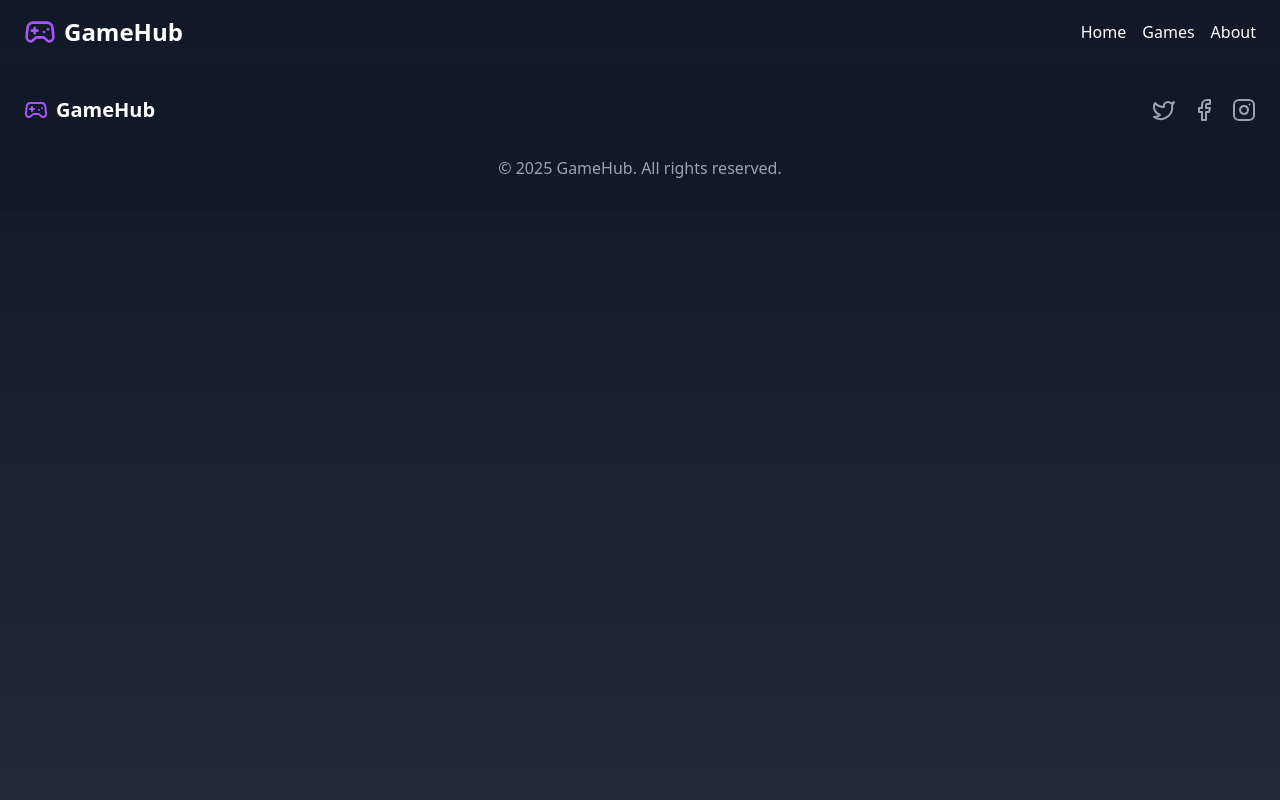
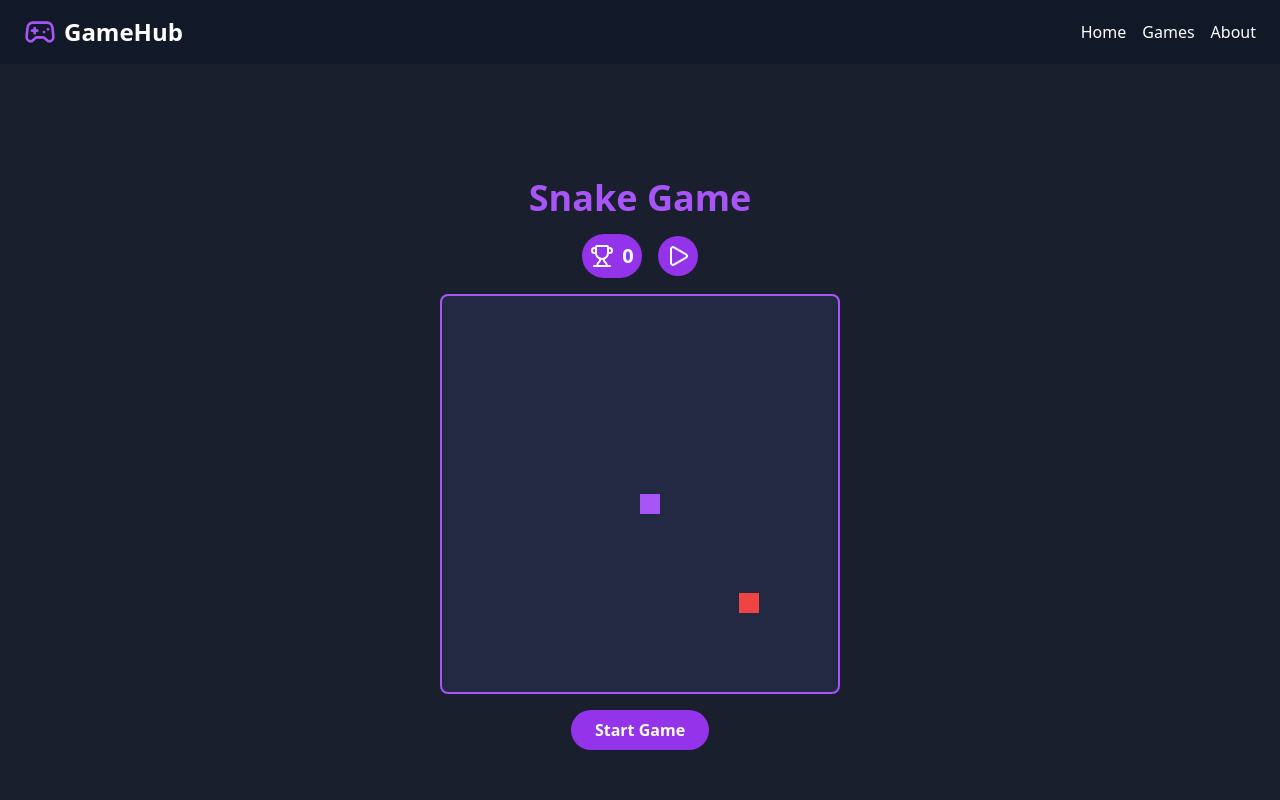
Before and after one commit to chouaib-skitou/GameHub, a Vue app in the folder frontend/: page /games/snake in a window 1280 px wide. Shown: the top 800 px of the page. Built offline with nearby package versions, Linux system fonts and the light colour scheme.

Commit message:
Add SnakeGame component and integrate into routing; update Games view to include SnakeGame

```diff
--- a/frontend/src/components/games/SnakeGame.vue
+++ b/frontend/src/components/games/SnakeGame.vue
@@ -0,0 +1,223 @@
+<template>
+    <div class="flex flex-col items-center justify-center min-h-screen bg-[#1a1f2e] text-white p-4">
+      <h1 class="text-4xl font-bold mb-4 text-purple-500">Snake Game</h1>
+
+      <div class="mb-4 flex items-center space-x-4">
+        <div class="bg-purple-600 rounded-full p-2 flex items-center">
+          <Trophy class="w-6 h-6 mr-2" />
+          <span class="text-xl font-bold">{{ score }}</span>
+        </div>
+        <button
+          @click="togglePause"
+          class="bg-purple-600 rounded-full p-2 transition-colors duration-300 hover:bg-purple-700"
+        >
+          <component :is="isGameRunning ? Pause : Play" class="w-6 h-6" />
+        </button>
+      </div>
+
+      <div
+        ref="gameBoard"
+        class="grid bg-[#232942] border-2 border-purple-500 rounded-lg overflow-hidden"
+        :style="{
+          'grid-template-columns': `repeat(${boardSize}, 1fr)`,
+          width: `${Math.min(boardSize * 20, 400)}px`,
+          height: `${Math.min(boardSize * 20, 400)}px`
+        }"
+      >
+        <div
+          v-for="(cell, index) in cells"
+          :key="index"
+          class="transition-all duration-100"
+          :class="{
+            'bg-purple-500': isSnakeCell(index),
+            'bg-red-500': isFoodCell(index)
+          }"
+        ></div>
+      </div>
+
+      <div class="mt-4 flex justify-center items-center space-x-4 md:hidden">
+        <button @click="changeDirection('ArrowUp')" class="p-2 bg-purple-600 rounded-full">
+          <ChevronUp class="w-6 h-6" />
+        </button>
+        <div class="flex space-x-4">
+          <button @click="changeDirection('ArrowLeft')" class="p-2 bg-purple-600 rounded-full">
+            <ChevronLeft class="w-6 h-6" />
+          </button>
+          <button @click="changeDirection('ArrowDown')" class="p-2 bg-purple-600 rounded-full">
+            <ChevronDown class="w-6 h-6" />
+          </button>
+          <button @click="changeDirection('ArrowRight')" class="p-2 bg-purple-600 rounded-full">
+            <ChevronRight class="w-6 h-6" />
+          </button>
+        </div>
+      </div>
+
+      <button
+        @click="startGame"
+        class="mt-4 px-6 py-2 bg-purple-600 rounded-full text-white font-semibold transition-colors duration-300 hover:bg-purple-700"
+      >
+        {{ isGameRunning ? 'Restart' : 'Start' }} Game
+      </button>
+
+      <!-- Game Over Modal -->
+      <div v-if="showGameOverModal" class="fixed inset-0 bg-black bg-opacity-50 flex items-center justify-center z-50">
+        <div class="bg-[#1E2435] p-8 rounded-lg shadow-lg text-center">
+          <h2 class="text-3xl font-bold mb-4 text-purple-500">Game Over!</h2>
+          <p class="text-xl mb-6">Your score: {{ score }}</p>
+          <div class="flex justify-center space-x-4">
+            <button
+              @click="closeGameOverModal"
+              class="px-6 py-2 bg-purple-600 rounded-full text-white font-semibold transition-colors duration-300 hover:bg-purple-700"
+            >
+              Play Again
+            </button>
+            <button
+              @click="cancelGame"
+              class="px-6 py-2 bg-gray-600 rounded-full text-white font-semibold transition-colors duration-300 hover:bg-gray-700"
+            >
+              Cancel
+            </button>
+          </div>
+        </div>
+      </div>
+    </div>
+  </template>
+
+  <script setup lang="ts">
+  import { ref, onMounted, onUnmounted } from 'vue'
+  import { ChevronUp, ChevronDown, ChevronLeft, ChevronRight, Trophy, Pause, Play } from 'lucide-vue-next'
+
+  const boardSize = 20
+  const cells = ref(Array(boardSize * boardSize).fill(0))
+  const snake = ref([{ x: 10, y: 10 }])
+  const food = ref({ x: 15, y: 15 })
+  const direction = ref({ x: 1, y: 0 })
+  const score = ref(0)
+  const isGameRunning = ref(false)
+  const isPaused = ref(false)
+  const gameInterval = ref<number | null>(null)
+  const showGameOverModal = ref(false)
+
+  const isSnakeCell = (index: number) => {
+    const x = index % boardSize
+    const y = Math.floor(index / boardSize)
+    return snake.value.some(segment => segment.x === x && segment.y === y)
+  }
+
+  const isFoodCell = (index: number) => {
+    const x = index % boardSize
+    const y = Math.floor(index / boardSize)
+    return food.value.x === x && food.value.y === y
+  }
+
+  const moveSnake = () => {
+    if (isPaused.value) return
+
+    const head = { ...snake.value[0] }
+    head.x += direction.value.x
+    head.y += direction.value.y
+
+    if (head.x < 0) head.x = boardSize - 1
+    if (head.x >= boardSize) head.x = 0
+    if (head.y < 0) head.y = boardSize - 1
+    if (head.y >= boardSize) head.y = 0
+
+    if (isSnakeCell(head.y * boardSize + head.x)) {
+      endGame()
+      return
+    }
+
+    snake.value.unshift(head)
+
+    if (head.x === food.value.x && head.y === food.value.y) {
+      score.value++
+      generateFood()
+    } else {
+      snake.value.pop()
+    }
+  }
+
+  const generateFood = () => {
+    let newFood
+    do {
+      newFood = {
+        x: Math.floor(Math.random() * boardSize),
+        y: Math.floor(Math.random() * boardSize)
+      }
+    } while (isSnakeCell(newFood.y * boardSize + newFood.x))
+    food.value = newFood
+  }
+
+  const changeDirection = (key: string) => {
+    if (isPaused.value) return
+
+    switch (key) {
+      case 'ArrowUp':
+        if (direction.value.y === 0) direction.value = { x: 0, y: -1 }
+        break
+      case 'ArrowDown':
+        if (direction.value.y === 0) direction.value = { x: 0, y: 1 }
+        break
+      case 'ArrowLeft':
+        if (direction.value.x === 0) direction.value = { x: -1, y: 0 }
+        break
+      case 'ArrowRight':
+        if (direction.value.x === 0) direction.value = { x: 1, y: 0 }
+        break
+    }
+  }
+
+  const startGame = () => {
+    snake.value = [{ x: 10, y: 10 }]
+    direction.value = { x: 1, y: 0 }
+    score.value = 0
+    generateFood()
+    isGameRunning.value = true
+    isPaused.value = false
+    if (gameInterval.value) clearInterval(gameInterval.value)
+    gameInterval.value = setInterval(moveSnake, 100)
+  }
+
+  const endGame = () => {
+    isGameRunning.value = false
+    isPaused.value = false
+    if (gameInterval.value) clearInterval(gameInterval.value)
+    showGameOverModal.value = true
+  }
+
+  const closeGameOverModal = () => {
+    showGameOverModal.value = false
+    startGame()
+  }
+
+  const cancelGame = () => {
+    showGameOverModal.value = false
+    isGameRunning.value = false
+    isPaused.value = false
+    if (gameInterval.value) clearInterval(gameInterval.value)
+  }
+
+  const togglePause = () => {
+    if (!isGameRunning.value) return
+    isPaused.value = !isPaused.value
+  }
+
+  const handleKeydown = (event: KeyboardEvent) => {
+    if (['ArrowUp', 'ArrowDown', 'ArrowLeft', 'ArrowRight'].includes(event.key)) {
+      event.preventDefault()
+      changeDirection(event.key)
+    } else if (event.key === ' ') {
+      event.preventDefault()
+      togglePause()
+    }
+  }
+
+  onMounted(() => {
+    window.addEventListener('keydown', handleKeydown)
+  })
+
+  onUnmounted(() => {
+    window.removeEventListener('keydown', handleKeydown)
+    if (gameInterval.value) clearInterval(gameInterval.value)
+  })
+  </script>
--- a/frontend/src/router/index.ts
+++ b/frontend/src/router/index.ts
@@ -3,6 +3,7 @@ import Home from '../views/Home.vue'
 import Games from '../views/Games.vue'
 import About from '../views/About.vue'
 import XOGame from '../components/games/XOGame.vue'
+import SnakeGame from '../components/games/SnakeGame.vue'
 
 const routes = [
   {
@@ -24,6 +25,11 @@ const routes = [
     path: '/games/xo',
     name: 'XOGame',
     component: XOGame
+  },
+  {
+    path: '/games/snake',
+    name: 'SnakeGame',
+    component: SnakeGame
   }
 ]
 
--- a/frontend/src/views/Games.vue
+++ b/frontend/src/views/Games.vue
@@ -54,8 +54,11 @@
 </template>
 
 <script setup lang="ts">
-import { Users, Square, Zap, Users2, Trophy, Swords, Puzzle } from 'lucide-vue-next'
+import { ref } from 'vue'
 import { useRouter } from 'vue-router'
+import { Users, Square, Zap } from 'lucide-vue-next'
+import XOGame from '../components/games/XOGame.vue'
+import SnakeGame from '../components/games/SnakeGame.vue'
 
 interface Game {
   id: number
@@ -64,18 +67,20 @@ interface Game {
   players: string
   icon: any
   route: string
+  component: any
 }
 
 const router = useRouter()
 
-const games: Game[] = [
+const games = ref<Game[]>([
   {
     id: 1,
     name: 'Tic-Tac-Toe',
-    description: 'Classic game of X\'s and O\'s. Challenge your friends or play against AI!',
-    players: '1-2',
+    description: 'Classic game of X\'s and O\'s. Challenge your friends!',
+    players: '2',
     icon: Square,
-    route: '/games/xo'
+    route: '/games/xo',
+    component: XOGame
   },
   {
     id: 2,
@@ -83,47 +88,32 @@ const games: Game[] = [
     description: 'Eat, grow, and don\'t hit the walls! How long can you survive?',
     players: '1',
     icon: Zap,
-    route: '/games/snake'
-  },
-  {
-    id: 3,
-    name: 'Memory Cards',
-    description: 'Test your memory skills by matching pairs of cards.',
-    players: '1-4',
-    icon: Users2,
-    route: '/games/memory'
-  },
-  {
-    id: 4,
-    name: 'Chess',
-    description: 'The ultimate game of strategy. Challenge players worldwide!',
-    players: '2',
-    icon: Trophy,
-    route: '/games/chess'
-  },
-  {
-    id: 5,
-    name: 'Battle Arena',
-    description: 'Fast-paced multiplayer battles in various game modes.',
-    players: '2-4',
-    icon: Swords,
-    route: '/games/battle-arena'
-  },
-  {
-    id: 6,
-    name: 'Puzzle Master',
-    description: 'Collection of brain-teasing puzzles for all skill levels.',
-    players: '1',
-    icon: Puzzle,
-    route: '/games/puzzle-master'
+    route: '/games/snake',
+    component: SnakeGame
   }
-]
+])
+
+const selectedGame = ref<Game | null>(null)
 
 const playGame = (gameId: number) => {
-  const game = games.find(g => g.id === gameId)
+  const game = games.value.find(g => g.id === gameId)
   if (game) {
+    selectedGame.value = game
     router.push(game.route)
   }
+}
+
+// Modal to display the selected game
+const showGameModal = ref(false)
+
+const openGameModal = (game: Game) => {
+  selectedGame.value = game
+  showGameModal.value = true
+}
+
+const closeGameModal = () => {
+  showGameModal.value = false
+  selectedGame.value = null
 }
 </script>
 
```
